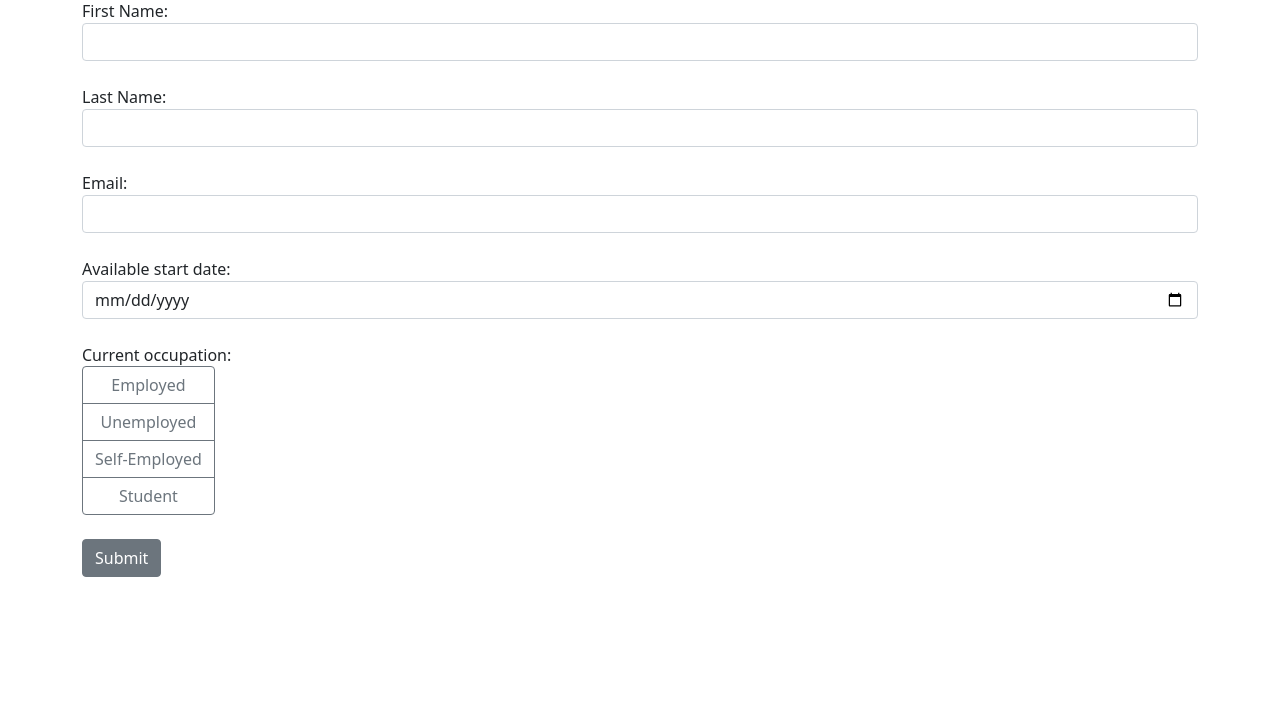
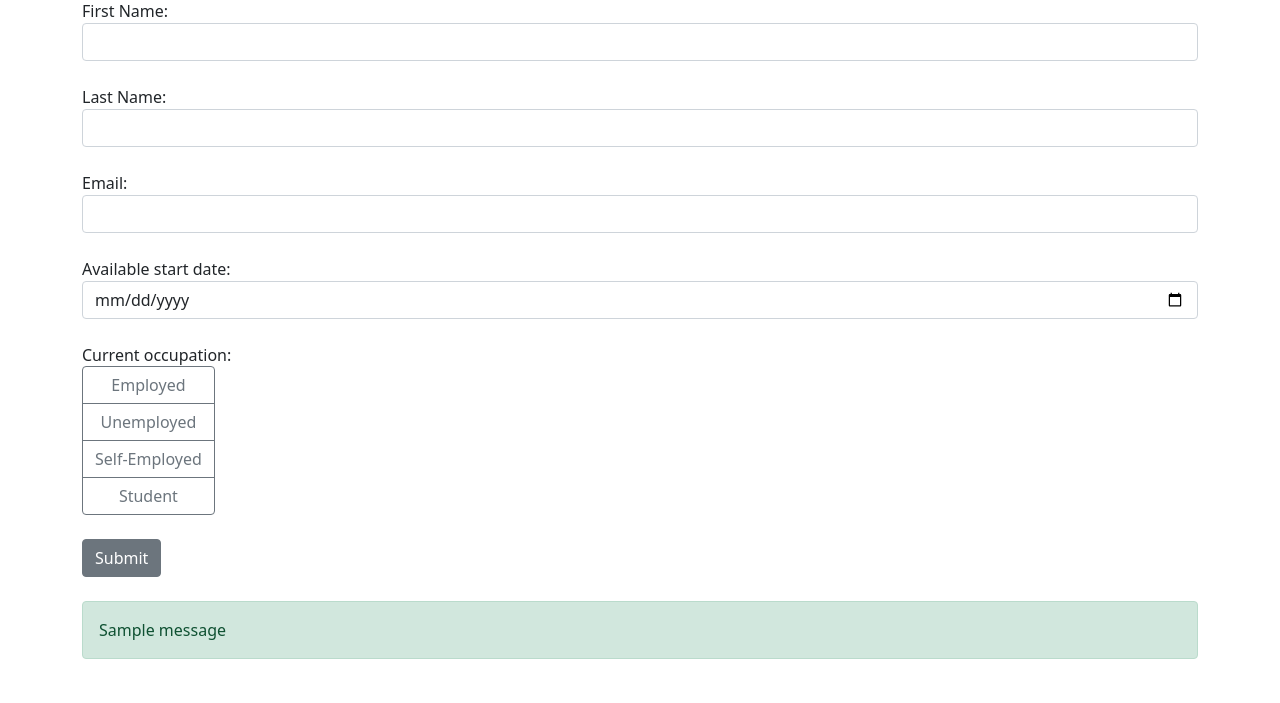
Before and after one commit to harshagg75/flask_app, a Flask app: page / in a window 1280 px wide. Shown: the part 97-800 px from the top of the page. Run offline with Flask 3, Linux system fonts and the light colour scheme; tables that the repository leaves empty hold one stand-in row (values such as "Sample post"); one stand-in notice (Sample message) is shown.

Commit message:
send confirmation email

```diff
--- a/app.py
+++ b/app.py
@@ -1,12 +1,21 @@
 from datetime import datetime
-from flask import Flask, render_template, request
+from flask import Flask, render_template, request, flash
 from flask_sqlalchemy import SQLAlchemy
+from flask_mail import Mail, Message
 
 app = Flask(__name__)
 
 app.config["SECRET_KEY"] = "myapplication123"
 app.config["SQLALCHEMY_DATABASE_URI"] = "sqlite:///data.db"
+app.config["Mail_SERVER"] = "smtp.gmail.com"
+app.config["MAIL_PORT"] = 465
+app.config["MAIL_USE_SSL"] = True
+app.config["MAIL_USERNAME"] = "harshagg75@gmail.com"
+app.config["MAIL_PASSWORD"] = "eebalkbwqeyshuit"
+
 db = SQLAlchemy(app)
+
+mail = Mail(app)
 
 
 class Form(db.Model):
@@ -32,6 +41,16 @@ def index():
                     date=date_obj, occupation=occupation)
         db.session.add(form)
         db.session.commit()
+        flash(f"{first_name}, Your form is submitted successfully", "success")
+
+        message_body = f"Thank you for your submission , {first_name}." \
+                       f"Here are your data:\n{first_name}\n{last_name}\n{date}\n" \
+                       f"Thank you!"
+        message = Message(subject="New form submission",
+                          sender=app.config["MAIL.USERNAME"],
+                          recipients=[email],
+                          body=message_body)
+        mail.send(message)
 
     return render_template("index.html")
 
--- a/templates/index.html
+++ b/templates/index.html
@@ -45,6 +45,15 @@
                     </div>
                 </div>
                 <button class="btn btn-secondary mb-4" type="submit">Submit</button>
+                {% with messages = get_flashed_messages() %}
+                {% if messages %}
+                <div class="alert alert-success">
+                    {% for message in messages %}
+                        {{ message }}
+                    {% endfor %}
+                </div>
+                {% endif %}
+                {% endwith %}
             </form>
         </div>
         <script src="https://code.jquery.com/jquery-3.6.0.min.js"></script>
```
